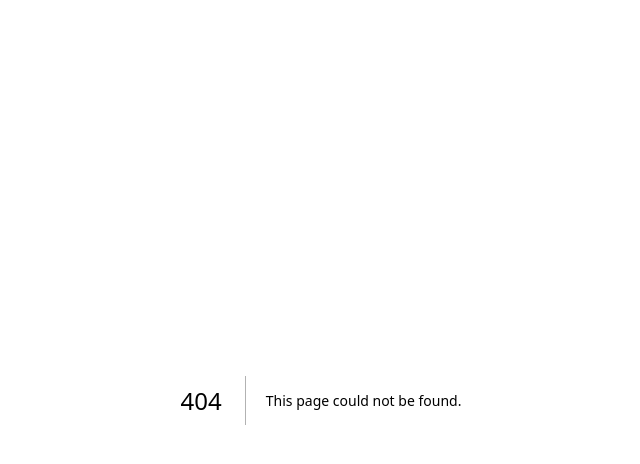
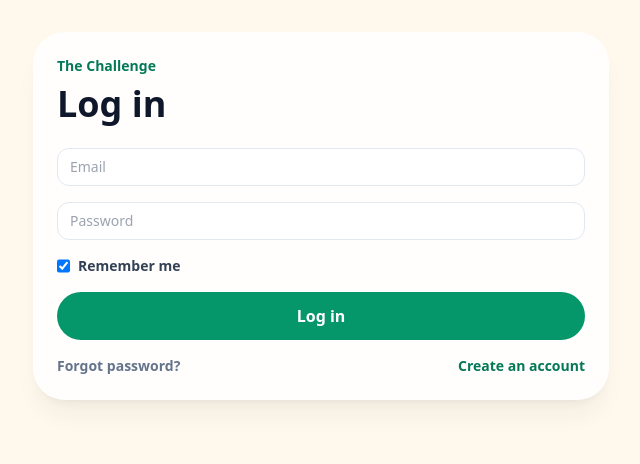
Before and after one commit to hxhhxxs/The-Challenge-, a Next.js app: page /login in a window 1280 px wide. Before the commit this address had no page. Shown: the top 464 px of the page, without its empty margins (319-959 px from the left). Built offline with nearby package versions, Linux system fonts and the light colour scheme; no server answers.

Commit message:
Add real login route

```diff
--- /dev/null
+++ b/app/login/page.tsx
@@ -0,0 +1,34 @@
+"use client";
+
+import Link from "next/link";
+import { useState } from "react";
+import { useRouter } from "next/navigation";
+import { createSupabaseBrowserClient } from "@/lib/supabase/client";
+import { ensureUserRecord } from "@/lib/supabase/ensure-user-record";
+import { cardClass, inputClass, pageBg } from "@/lib/challenge-ui";
+
+export default function LoginPage() {
+  const router = useRouter();
+  const [form, setForm] = useState({ email: "", password: "", remember: true });
+  const [message, setMessage] = useState("");
+  const [busy, setBusy] = useState(false);
+
+  async function submit() {
+    setBusy(true);
+    setMessage("");
+    try {
+      const supabase = createSupabaseBrowserClient();
+      const { data, error } = await supabase.auth.signInWithPassword({ email: form.email.trim().toLowerCase(), password: form.password });
+      if (error) throw new Error("Wrong email or password.");
+      if (!data.user) throw new Error("Wrong email or password.");
+      const record = await ensureUserRecord(data.user);
+      router.push(record.onboarding_complete ? "/dashboard" : "/onboarding");
+    } catch (error) {
+      setMessage(error instanceof Error ? error.message : "Wrong email or password.");
+    } finally {
+      setBusy(false);
+    }
+  }
+
+  return <main className={pageBg}><section className={`${cardClass} mx-auto max-w-xl`}><p className="text-sm font-bold text-emerald-700">The Challenge</p><h1 className="mt-2 text-4xl font-black">Log in</h1><div className="mt-6 space-y-4"><input className={inputClass} placeholder="Email" type="email" value={form.email} onChange={(e) => setForm({ ...form, email: e.target.value })} /><input className={inputClass} placeholder="Password" type="password" value={form.password} onChange={(e) => setForm({ ...form, password: e.target.value })} /><label className="flex gap-2 text-sm font-semibold text-slate-700"><input type="checkbox" checked={form.remember} onChange={(e) => setForm({ ...form, remember: e.target.checked })} /> Remember me</label>{message && <p className="rounded-xl bg-red-50 p-3 text-sm font-bold text-red-700">{message}</p>}<button disabled={busy} onClick={submit} className="w-full rounded-full bg-emerald-600 px-5 py-3 font-black text-white disabled:opacity-50">{busy ? "Logging in..." : "Log in"}</button><div className="flex justify-between text-sm"><Link className="font-bold text-slate-500" href="/forgot-password">Forgot password?</Link><Link className="font-black text-emerald-700" href="/signup">Create an account</Link></div></div></section></main>;
+}
```
